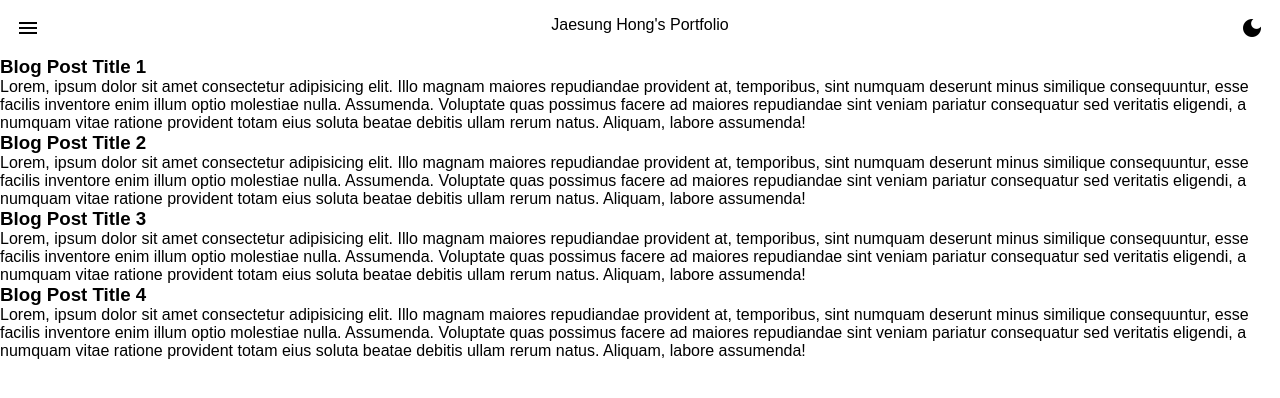
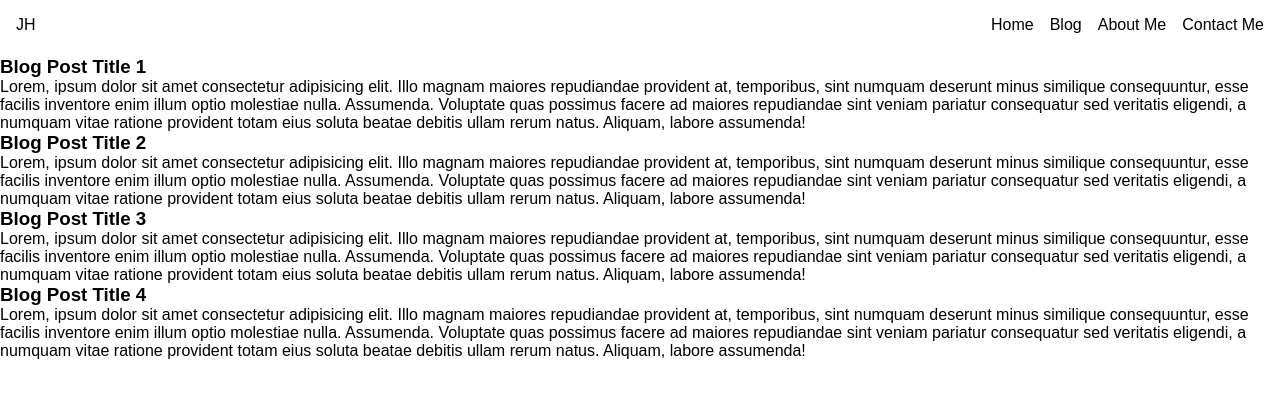
Before and after one commit to jezsung/portfolio, a website: page src/pages/blog.html in a window 1280 px wide. Drawn offline with Linux system fonts and the light colour scheme.

Commit message:
update headers

```diff
--- a/src/pages/blog.html
+++ b/src/pages/blog.html
@@ -16,9 +16,15 @@
   </head>
   <body>
     <header>
-      <span id="menu" class="material-icons">menu</span>
-      <div class="logo">Jaesung Hong's Portfolio</div>
-      <span id="dark-mode" class="material-icons">dark_mode</span>
+      <div class="logo">JH</div>
+      <nav>
+        <ul>
+          <li><a href="../index.html">Home</a></li>
+          <li><a href="*">Blog</a></li>
+          <li><a href="about-me.html">About Me</a></li>
+          <li><a href="contact-me.html">Contact Me</a></li>
+        </ul>
+      </nav>
     </header>
 
     <nav id="nav">
```
Also changed, not shown: src/pages/about-me.html (+9 -3 lines), src/pages/contact-me.html (+9 -3 lines).
